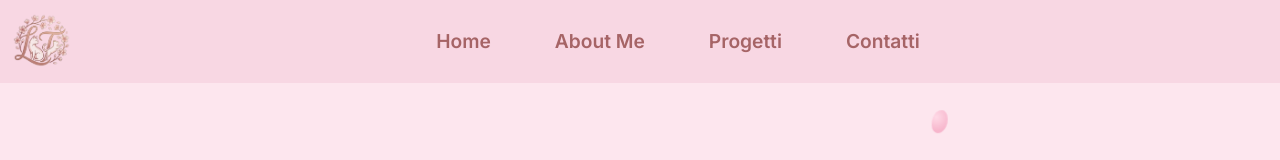
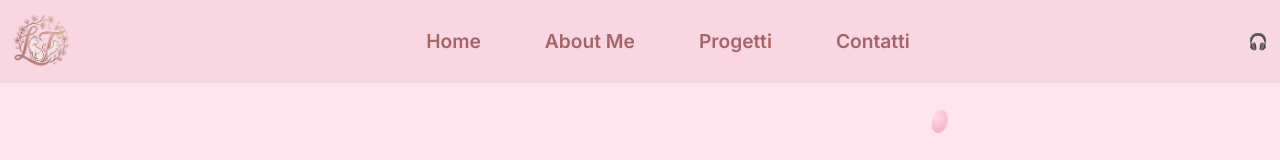
Before and after one commit to LindaTancini/LindaTancini-Portfolio, a React (Vite) app: page / in a window 1280 px wide. Shown: the top 160 px of the page. Built offline with nearby package versions, Linux system fonts and the light colour scheme.

Commit message:
feat: import music

```diff
--- a/src/components/NavBar.jsx
+++ b/src/components/NavBar.jsx
@@ -2,6 +2,7 @@
 import { useState, useEffect } from "react";
 import { Link } from "react-router-dom";
 import logo from "../assets/logo.png";
+import MusicPlayer from "./MusicPlayer";
 
 function NavBar() {
   // Stato per gestire l'effetto di scorrimento
@@ -54,6 +55,10 @@ function NavBar() {
           </ul>
         </div>
 
+        <div className="d-flex align-items-center">
+          <MusicPlayer />
+        </div>
+
         {/* Bottone per il menu a tendina su dispositivi mobili */}
         <button
           className="navbar-toggler ms-auto"
```
